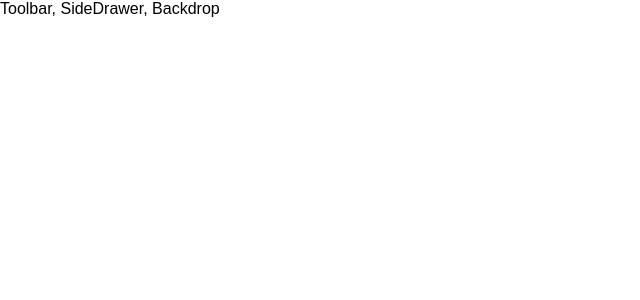
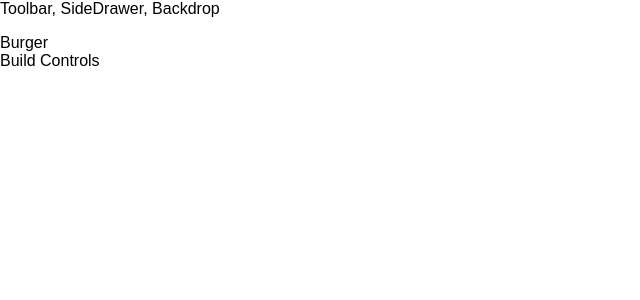
Before and after one commit to aaronsalud/ReactBurgerBuilderApp, a React app: page / in a window 1280 px wide. Shown: the top 300 px of the page, without its empty margins (0-640 px from the left). Built offline with nearby package versions, Linux system fonts and the light colour scheme.

Commit message:
Render BurgerBuilder component

```diff
--- a/src/App.js
+++ b/src/App.js
@@ -1,11 +1,14 @@
 import React, { Component } from 'react';
 import Layout from './components/Layout/Layout';
+import BurgerBuilder from './containers/BurgerBuilder/BurgerBuilder';
 
 class App extends Component {
   render() {
     return (
       <div >
-        <Layout />
+        <Layout>
+            <BurgerBuilder />
+        </Layout>
       </div>
     );
   }
```
